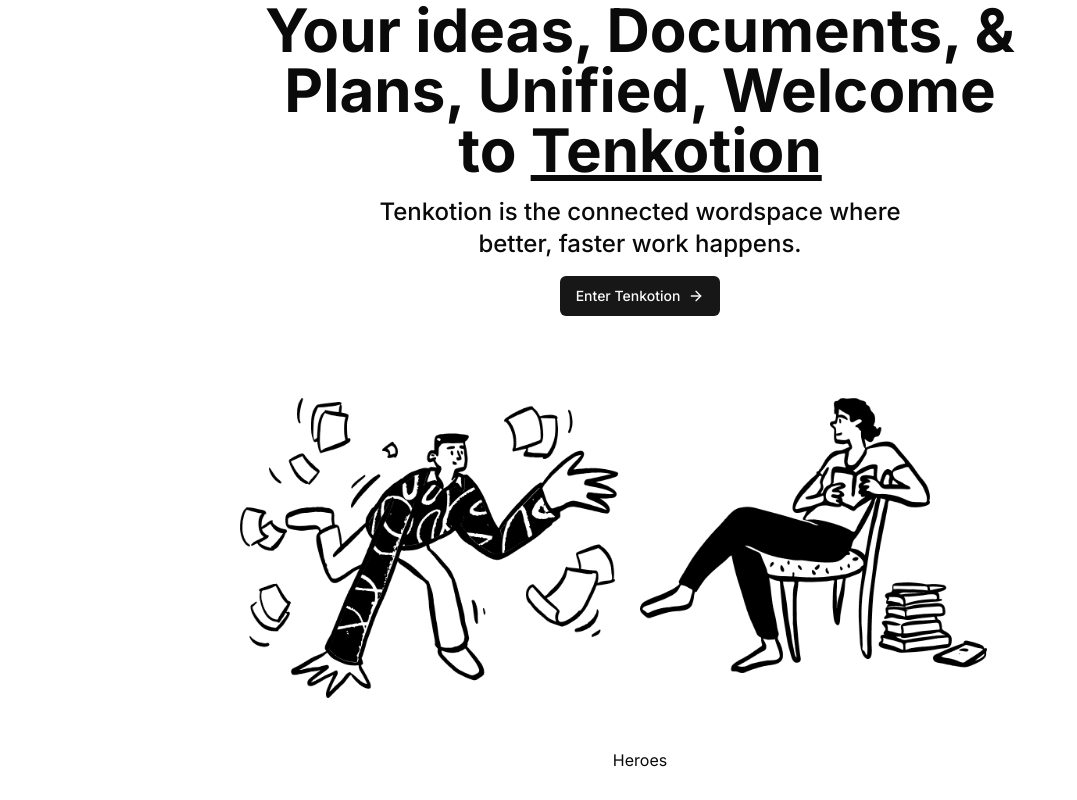
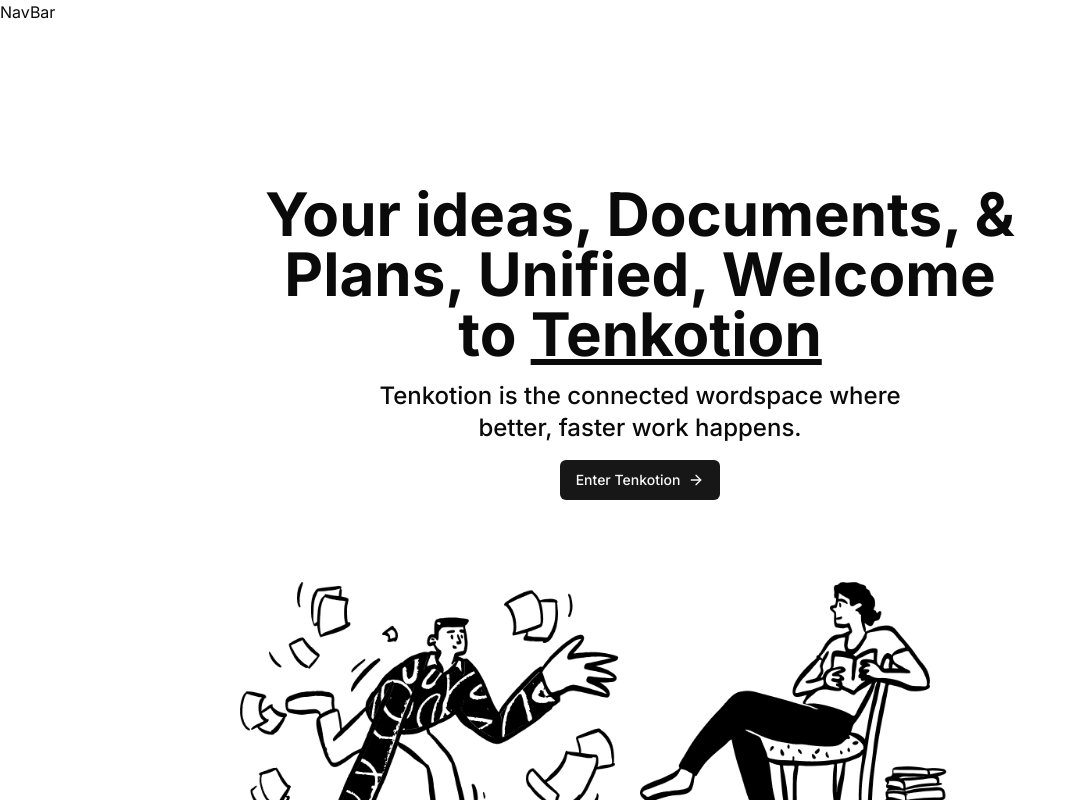
Before and after one commit to takatoshi-tenko/notion-clone, a Next.js app: page / in a window 1280 px wide. Shown: the top 800 px of the page, without its empty margins (0-1077 px from the left). Built offline with nearby package versions, Linux system fonts and the light colour scheme.

Commit message:
add navber

```diff
--- /dev/null
+++ b/app/(marketing)/_components/navbar.tsx
@@ -0,0 +1,7 @@
+"use client";
+
+export const Navbar = () => {
+  return (
+    <div>NavBar</div>
+  );
+};
--- /dev/null
+++ b/app/(marketing)/layout.tsx
@@ -0,0 +1,12 @@
+import { Navbar } from "./_components/navbar";
+
+const MarketingLayout = ({ children }: { children: React.ReactNode }) => {
+  return (
+    <div className="h-full">
+      <Navbar />
+      <main className="h-full pt-40">{children}</main>
+    </div>
+  );
+};
+
+export default MarketingLayout;
```
